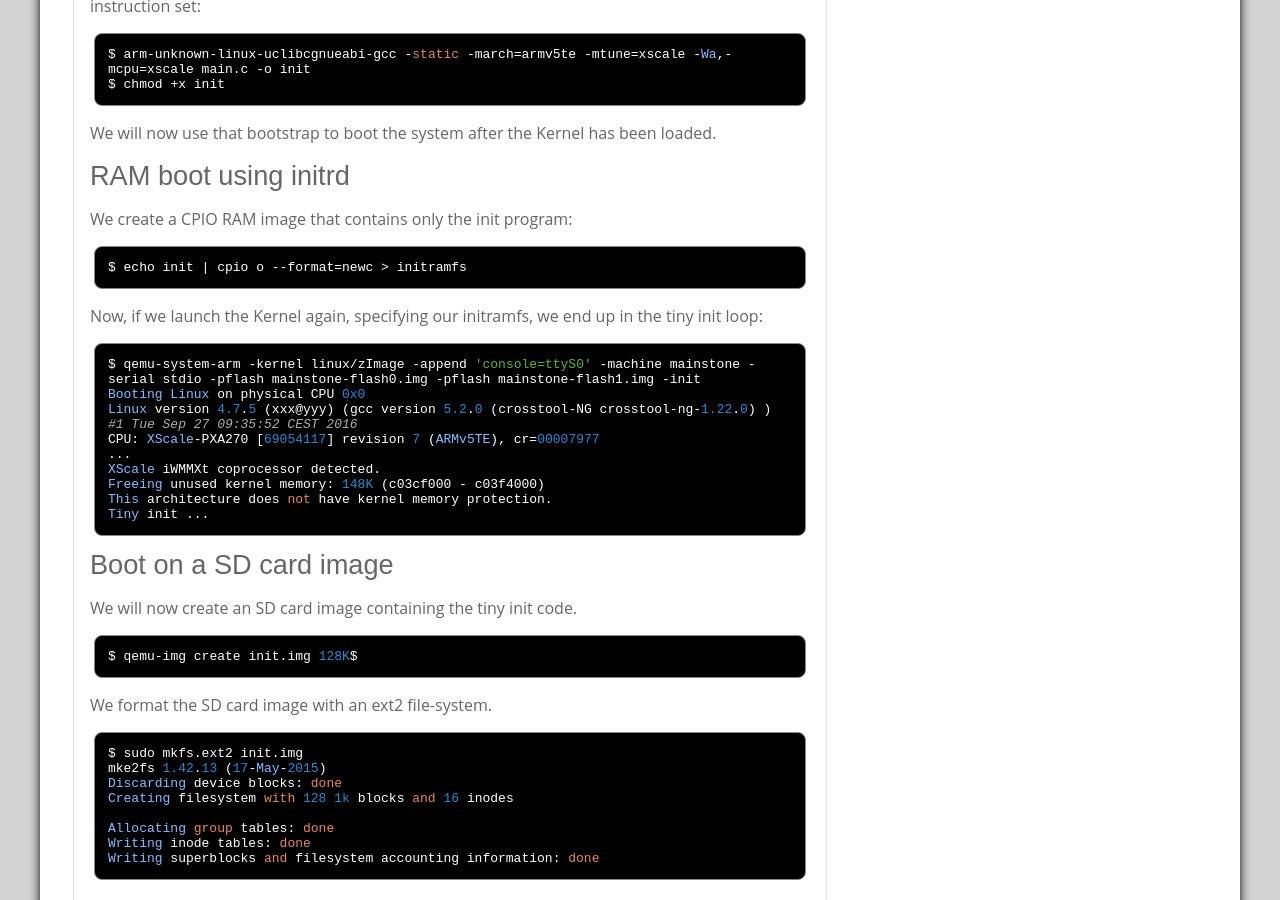
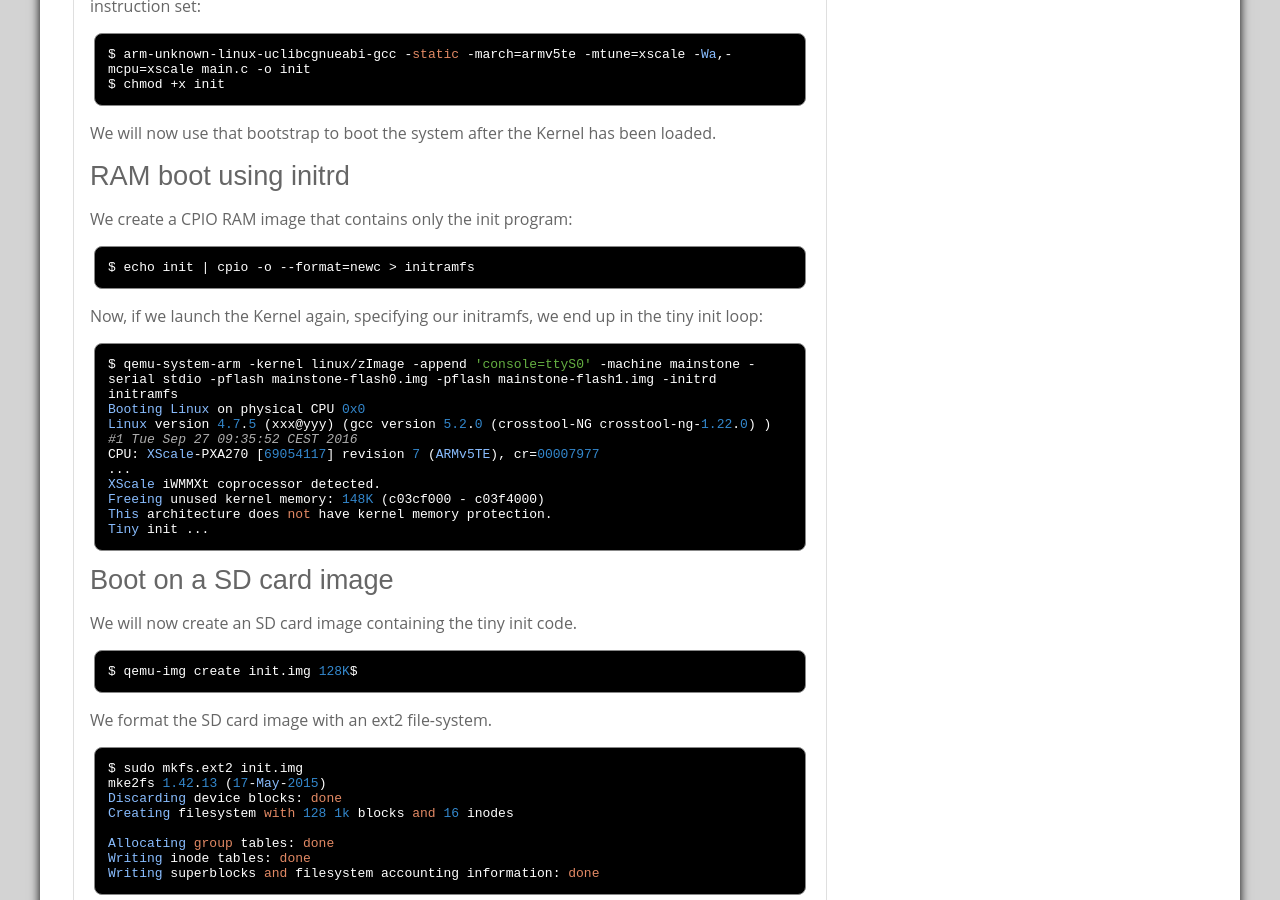
Before and after one commit to mgcrea/benchmark-kaizoumark, a Jekyll site: the page built from _posts/2016-09-23-boot-minimal-linux-qemu.md, in a window 1280 px wide and 900 px high, scrolled down 7076 px. Built offline with Jekyll 4.4.1, drawn with Linux system fonts in a browser that asks for light colours; comment, search, counter and statistics services are not loaded.

Commit message:
Fixed some commands

````diff
--- a/_posts/2016-09-23-boot-minimal-linux-qemu.md
+++ b/_posts/2016-09-23-boot-minimal-linux-qemu.md
@@ -384,13 +384,13 @@ We will now use that bootstrap to boot the system after the Kernel has been load
 We create a CPIO RAM image that contains only the init program:
 
 ```shell
-$ echo init | cpio o --format=newc > initramfs
+$ echo init | cpio -o --format=newc > initramfs
 ```
 
 Now, if we launch the Kernel again, specifying our initramfs, we end up in the tiny init loop:
 
 ```shell
-$ qemu-system-arm -kernel linux/zImage -append 'console=ttyS0' -machine mainstone -serial stdio -pflash mainstone-flash0.img -pflash mainstone-flash1.img -init
+$ qemu-system-arm -kernel linux/zImage -append 'console=ttyS0' -machine mainstone -serial stdio -pflash mainstone-flash0.img -pflash mainstone-flash1.img -initrd initramfs
 Booting Linux on physical CPU 0x0
 Linux version 4.7.5 (xxx@yyy) (gcc version 5.2.0 (crosstool-NG crosstool-ng-1.22.0) ) #1 Tue Sep 27 09:35:52 CEST 2016
 CPU: XScale-PXA270 [69054117] revision 7 (ARMv5TE), cr=00007977
````
